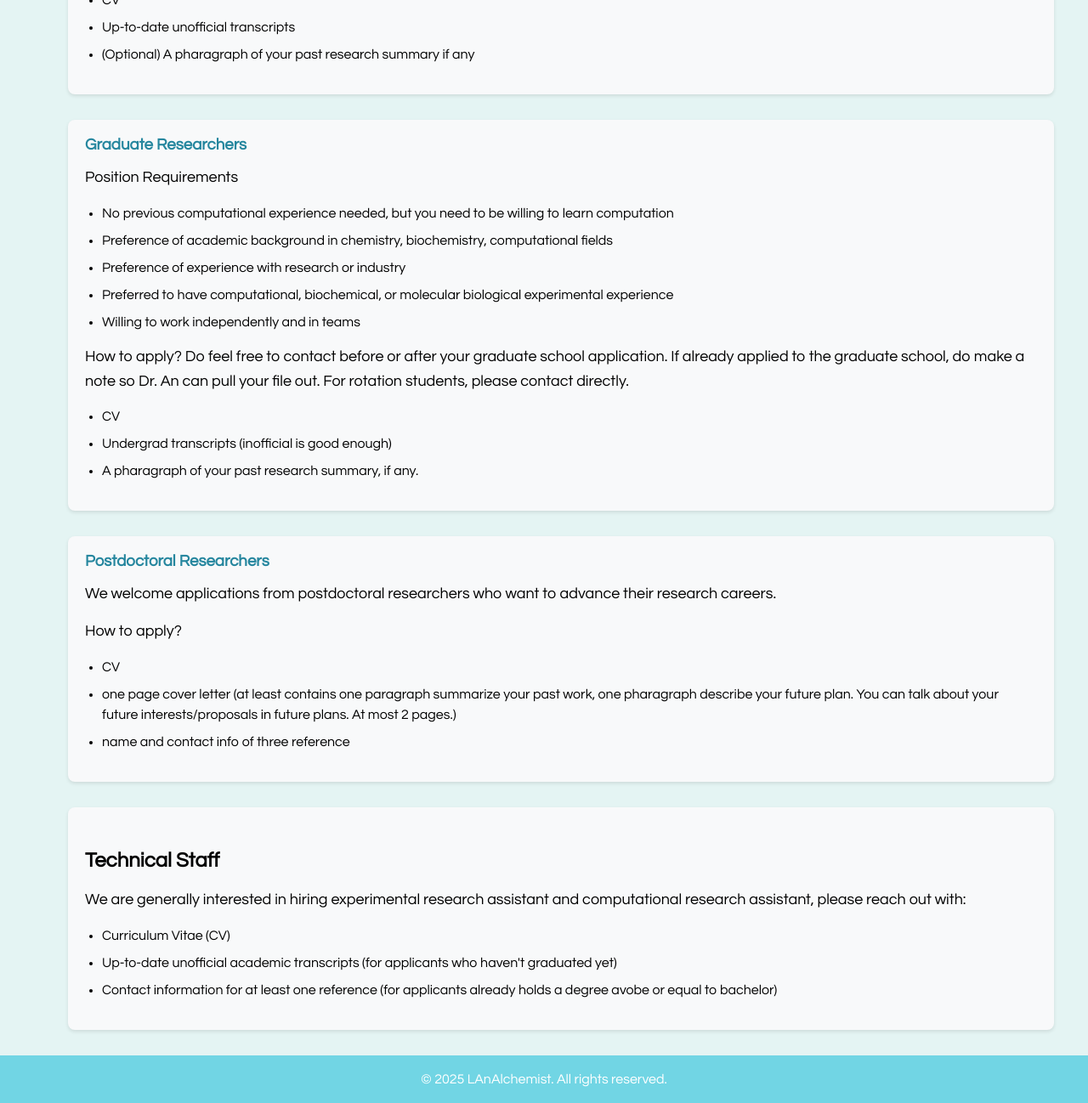
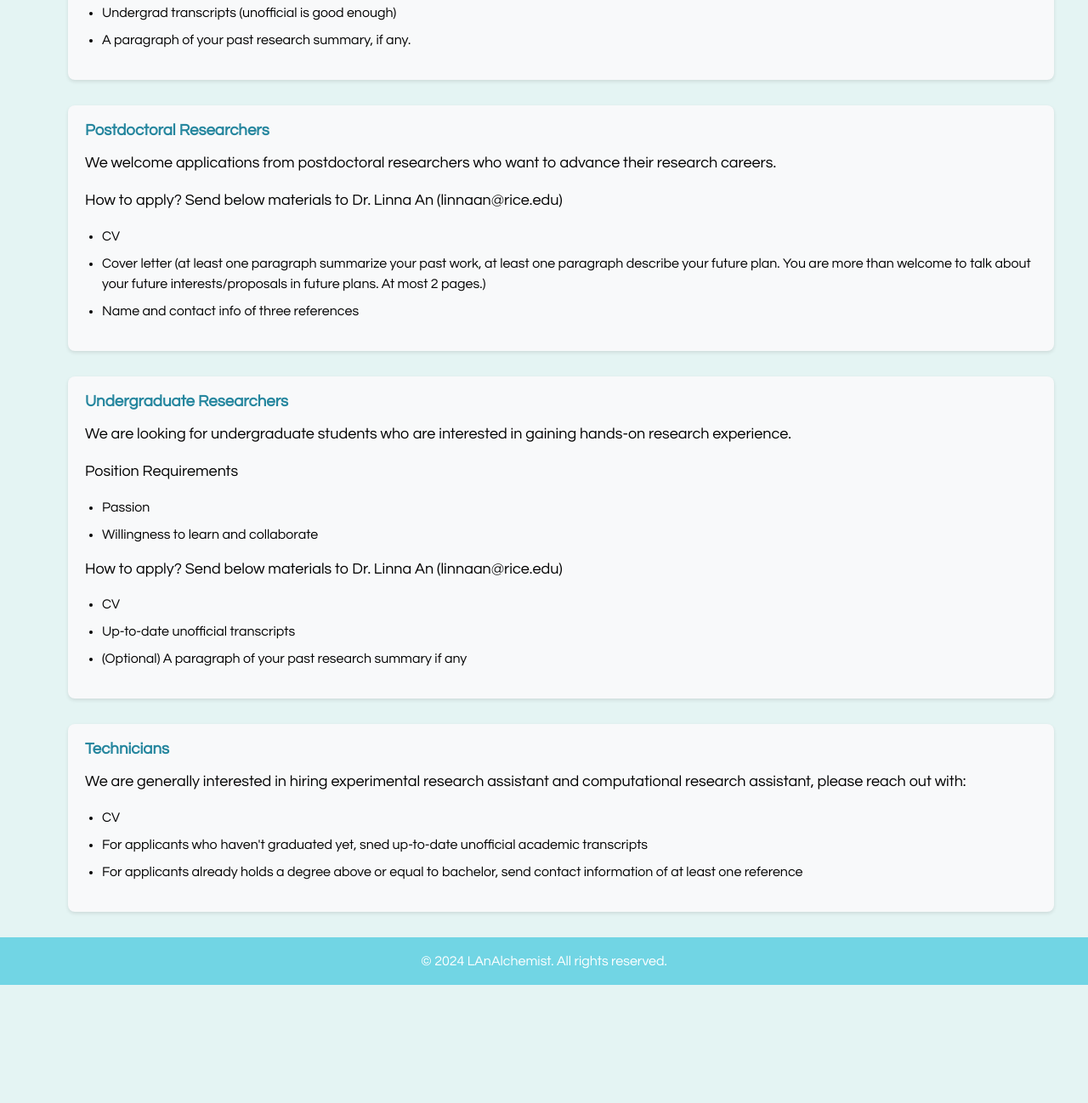
Before and after one commit to LAnAlchemist/LAnAlchemist.github.io, a website: page positions.html in a window 1280 px wide. Shown: the part 1085-2383 px from the top of the page at 85% size. After the commit the page ends 2244 px from the top, so only its background shows below. Drawn offline with nearby package versions, Linux system fonts and the light colour scheme; a web font is replaced by a local one.

Commit message:
correct errors

```diff
--- a/positions.html
+++ b/positions.html
@@ -32,43 +32,24 @@
             <div class="profile-content">
                 <h2>Exciting Opportunities</h2>
                 <p>I am excited to announce that I will be starting a new position soon, and I am actively seeking motivated researchers to join my team. We are looking for passionate individuals at various levels to contribute to our cutting-edge research projects. Generally, send your materials to Dr. Linna An (linnaan@rice.com), and I will get back to you as soon as possible. </p>
-                <p>This lab is open to all students and researchers who are interested in protein design and biotechnology, no prevoius experience needed, disregard nationality, race, gender, or religion. Full working visa will be supported. Please contact <a href="https://oiss.rice.edu/">Rice ISSS</a> if you have living, visa, or other immigration questions.</p>
+                <p>We welcome applicants from all nationalities, race, etc who are interested in protein design and biotechnology, no previous experience needed. Working visa will be supported. Please contact <a href="https://oiss.rice.edu/">Rice ISSS</a> if you have living, visa, or other immigration questions.</p>
                 <p>We look forward to hearing from you!</p>
                 <h2>Available Positions</h2>
-
-                <div class="position-category">
-                    <h3>Undergraduate Researchers</h3>
-
-                    <p>We are looking for undergraduate students who are interested in gaining hands-on research experience. </p>
-                    <p>Position Requirements</p>
-                    <ul>
-                        <li>Passion</li>
-                        <li>Willingness to learn</li>
-                        <li>Willingness to collaborate</li>
-                    </ul>
-                    <p>How to apply?</p>
-                    <ul>
-                        <li>CV</li>
-                        <li>Up-to-date unofficial transcripts</li>
-                        <li>(Optional) A pharagraph of your past research summary if any</li>
-                    </ul>
-                </div>
 
                 <div class="position-category">
                     <h3>Graduate Researchers</h3>
                     <p>Position Requirements</p>
                     <ul>
                         <li>No previous computational experience needed, but you need to be willing to learn computation</li>
-                        <li>Preference of academic background in chemistry, biochemistry, computational fields</li>
-                        <li>Preference of experience with research or industry</li>
-                        <li>Preferred to have computational, biochemical, or molecular biological experimental experience</li>
+                        <li>Preference of academic or industrial experience in chemistry, biochemistry, computational or related fields</li>
                         <li>Willing to work independently and in teams</li>
                     </ul>
-                    <p>How to apply? Do feel free to contact before or after your graduate school application. If already applied to the graduate school, do make a note so Dr. An can pull your file out. For rotation students, please contact directly.</p>
+                    <p>How to apply? Send below materials to Dr. Linna An (linnaan@rice.edu)</p>
                     <ul>
+                        <li>Feel free to contact before or after your graduate school application. If already applied to Rice Graduate College, do make a note so Dr. An can pull your file out. For rotation students, please contact directly.</li>
                         <li>CV</li>
-                        <li>Undergrad transcripts (inofficial is good enough)</li>
-                        <li>A pharagraph of your past research summary, if any.</li>
+                        <li>Undergrad transcripts (unofficial is good enough)</li>
+                        <li>A paragraph of your past research summary, if any.</li>
                     </ul>
                 </div>
 
@@ -76,31 +57,45 @@
                     <h3>Postdoctoral Researchers</h3>
                     <p>We welcome applications from postdoctoral researchers who want to advance their research careers. </p>
 
-                    <p>How to apply?</p>
+                    <p>How to apply? Send below materials to Dr. Linna An (linnaan@rice.edu)</p>
                     <ul>
                         <li>CV</li>
-                        <li>one page cover letter  (at least contains one paragraph summarize your past work,  one pharagraph describe your future plan. You can talk about your future interests/proposals in future plans. At most 2 pages.)</li>
-                        <li>name and contact info of three reference</li>
+                        <li>Cover letter (at least one paragraph summarize your past work, at least one paragraph describe your future plan. You are more than welcome to talk about your future interests/proposals in future plans. At most 2 pages.)</li>
+                        <li>Name and contact info of three references</li>
                     </ul>
                 </div>
 
                 <div class="position-category">
-                    <h2>Technical Staff</h2>
-                    <p>We are generally interested in hiring experimental research assistant and computational research assistant, please reach out with:</p>
-                    <ul>
-                    <li>Curriculum Vitae (CV)</li>
-                    <li>Up-to-date unofficial academic transcripts (for applicants who haven't graduated yet)</li>
-                    <li>Contact information for at least one reference (for applicants already holds a degree avobe or equal to bachelor)</li>
+                <h3>Undergraduate Researchers</h3>
+
+                <p>We are looking for undergraduate students who are interested in gaining hands-on research experience. </p>
+                <p>Position Requirements</p>
+                <ul>
+                    <li>Passion</li>
+                    <li>Willingness to learn and collaborate</li>
                 </ul>
+                    <p>How to apply? Send below materials to Dr. Linna An (linnaan@rice.edu)</p>
+                <ul>
+                    <li>CV</li>
+                    <li>Up-to-date unofficial transcripts</li>
+                    <li>(Optional) A paragraph of your past research summary if any</li>
+                </ul>
+                </div>
 
-
-
-            </div>
+                <div class="position-category">
+                <h3>Technicians</h3>
+                <p>We are generally interested in hiring experimental research assistant and computational research assistant, please reach out with:</p>
+                <ul>
+                <li>CV</li>
+                <li>For applicants who haven't graduated yet, sned up-to-date unofficial academic transcripts</li>
+                <li>For applicants already holds a degree above or equal to bachelor, send contact information of at least one reference</li>
+                </ul>
+                </div>
         </div>
     </div>
 
     <div class="footer">
-        <p>&copy; 2025 LAnAlchemist. All rights reserved.</p>
+        <p>&copy; 2024 LAnAlchemist. All rights reserved.</p>
     </div>
 
     <button onclick="topFunction()" id="myBtn" title="Go to top">↑</button>
```
Also changed, not shown: QuickStart.html (+1 -1 lines), about_pi.html (+6 -6 lines), index.html (+4 -4 lines), teams.html (+1 -1 lines).
